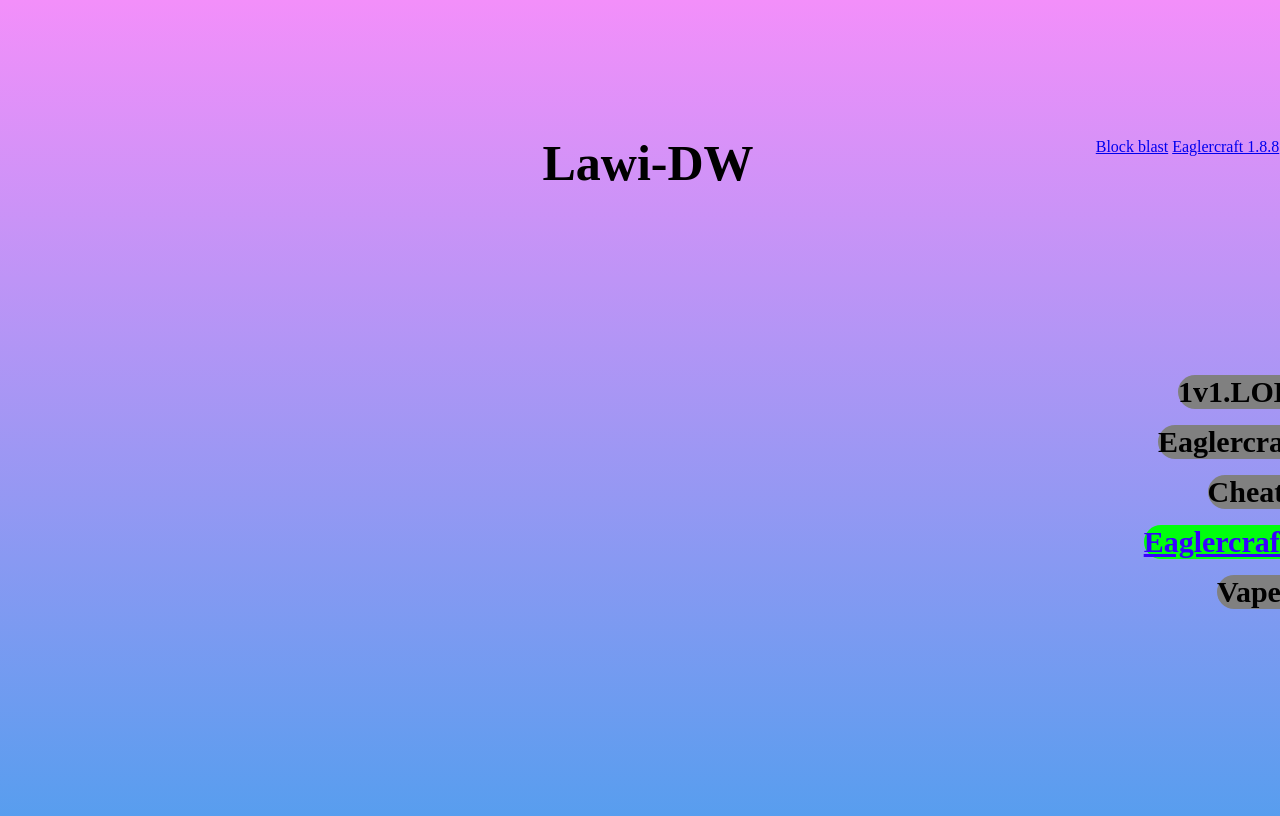
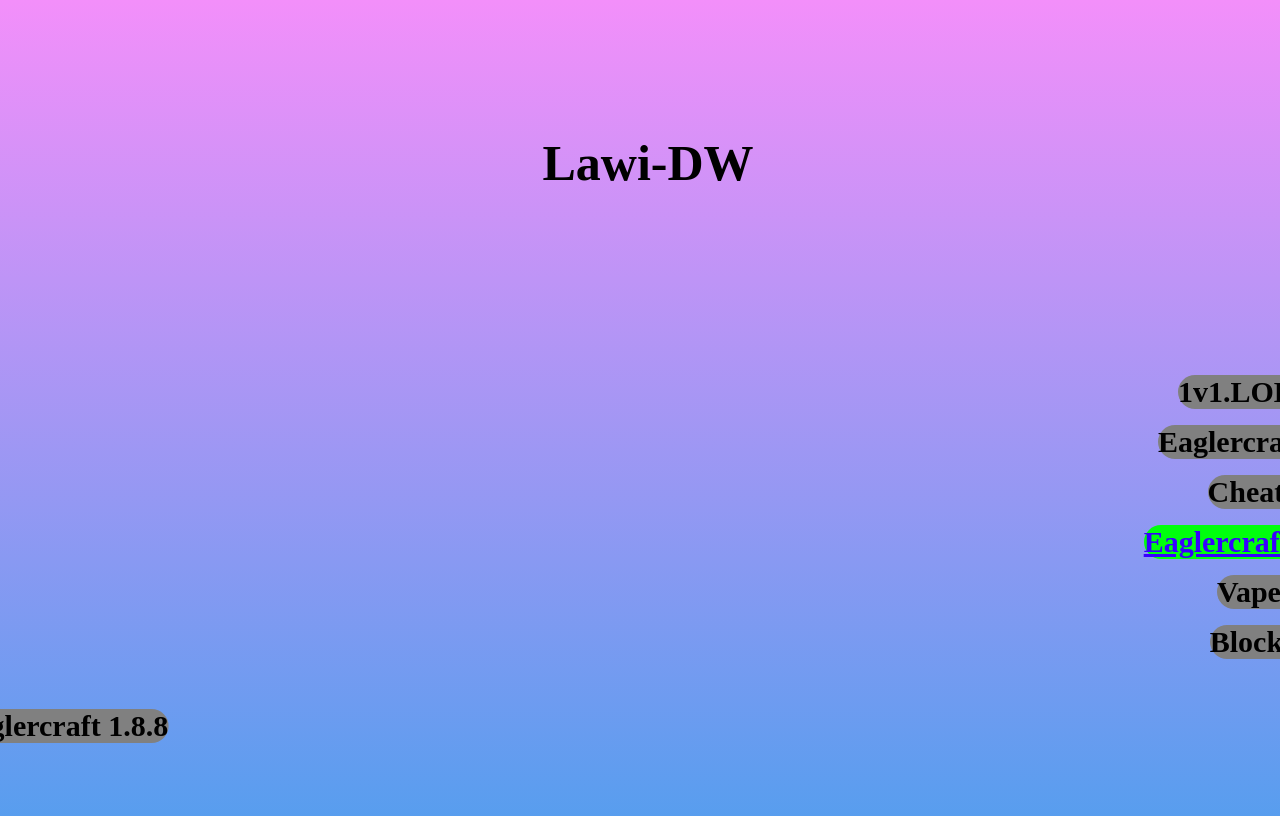
Before and after one commit to UnblockifyGaming/lawi-dw, a plain HTML site: page index.html in a window 1280 px wide. Shown: the top 816 px of the page. Drawn offline with Linux system fonts and the light colour scheme.

Commit message:
Update style.css

```diff
--- a/style.css
+++ b/style.css
@@ -176,3 +176,37 @@ color: red;
     transition: 0.5s;
     background-color: rgb(0, 0, 0);
 }
+
+.dw-blockblast {
+    display: inline-block;
+    background-color: gray;
+    color: black;
+    font-weight: bold;
+    font-size: 30px;
+    border-radius: 30px;
+    text-decoration: none;
+    transform: translateY(500px) translateX(80%);
+}
+
+.dw-blockblast:hover {
+    color: rgb(255, 255, 255);
+    transition: 0.5s;
+    background-color: rgb(0, 0, 0);
+}
+
+.dw-188 {
+    display: inline-block;
+    background-color: gray;
+    color: black;
+    font-weight: bold;
+    font-size: 30px;
+    border-radius: 30px;
+    text-decoration: none;
+    transform: translateY(550px) translateX(-25%);
+}
+
+.dw-188:hover {
+    color: rgb(255, 255, 255);
+    transition: 0.5s;
+    background-color: rgb(0, 0, 0);
+}
```
